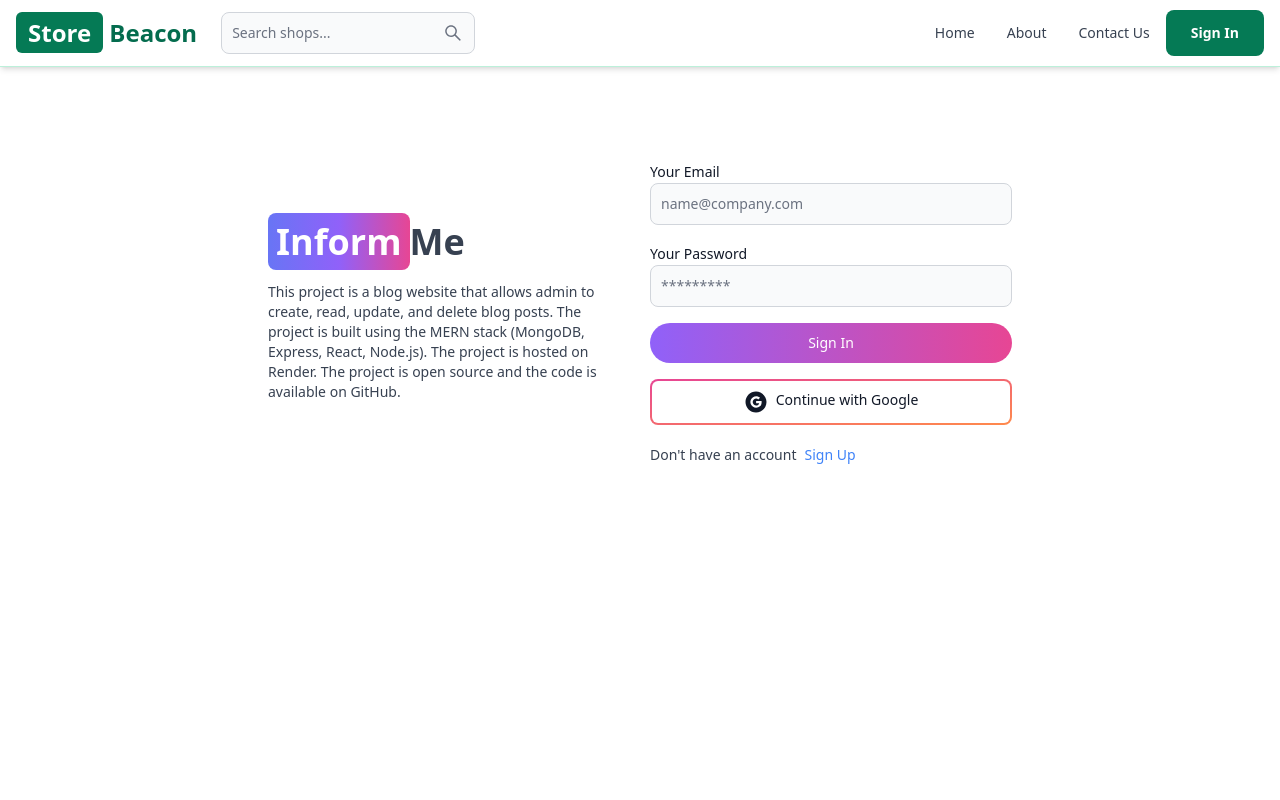
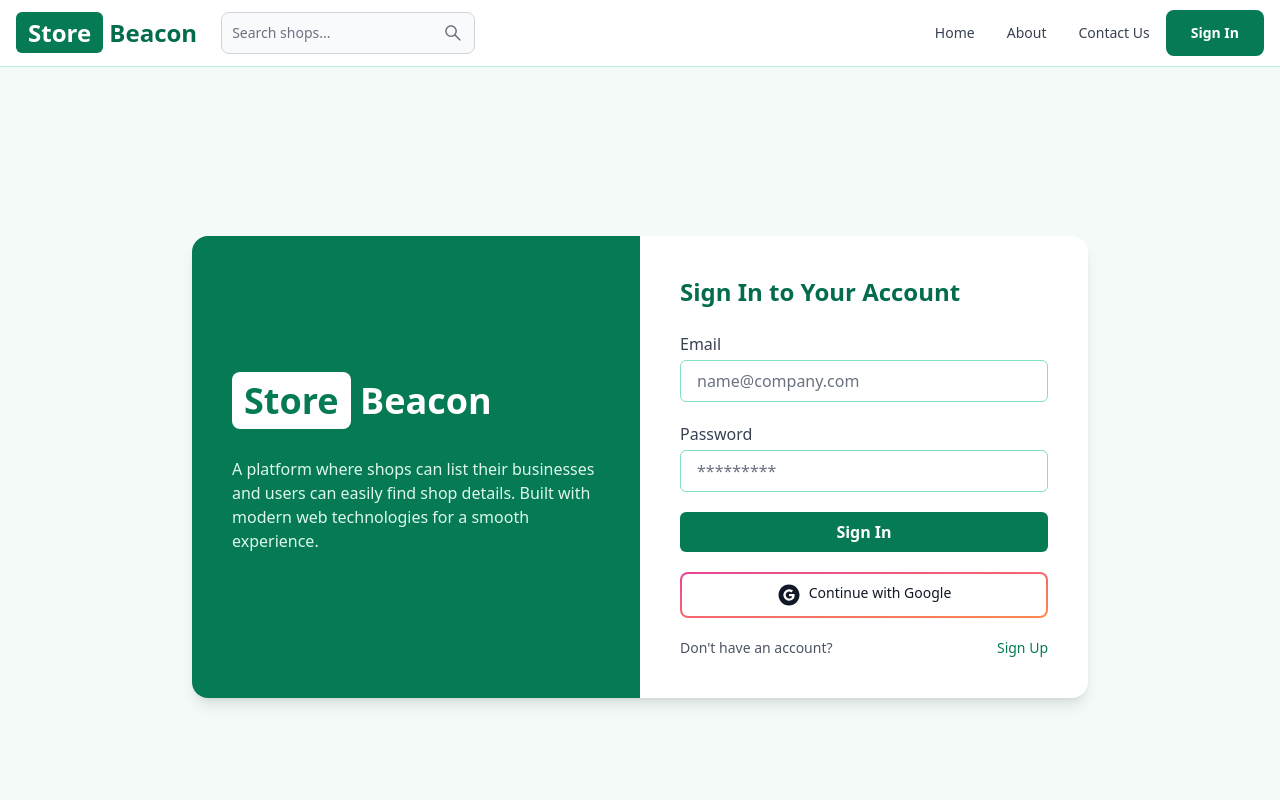
Before and after one commit to SAMEER563/InformMe, a React (Vite) app in the folder client/: page /sign-in in a window 1280 px wide. Shown: the top 800 px of the page. Built offline with nearby package versions, Linux system fonts and the light colour scheme.

Commit message:
Update SignIn page

```diff
--- a/client/src/pages/SignIn.jsx
+++ b/client/src/pages/SignIn.jsx
@@ -1,111 +1,115 @@
-import { Alert, Button, Label, Spinner, TextInput } from "flowbite-react";
 import { useState } from "react";
 import { Link, useNavigate } from "react-router-dom";
 import { useDispatch, useSelector } from "react-redux";
-import {signInStart, signInSuccess, signInFailure } from "../redux/user/userSlice";
+import { signInStart, signInSuccess, signInFailure } from "../redux/user/userSlice";
 import OAuth from "../components/OAuth";
-
 
 export default function SignIn() {
   const [formData, setFormData] = useState({});
-  const {loading, error: errorMessage} = useSelector((state) => state.user);
+  const { loading, error: errorMessage } = useSelector((state) => state.user);
   const dispatch = useDispatch();
   const navigate = useNavigate();
+
   const handleChange = (e) => {
-    setFormData({ ...formData, [e.target.id]: e.target.value.trim()});
+    setFormData({ ...formData, [e.target.id]: e.target.value.trim() });
   };
 
   const handleSubmit = async (e) => {
     e.preventDefault();
-    if ( !formData.email || !formData.password) {
-     return dispatch(signInFailure('Please fill in all fields'));
-
+    if (!formData.email || !formData.password) {
+      return dispatch(signInFailure("Please fill in all fields"));
     }
     try {
       dispatch(signInStart());
-      const res = await fetch('/api/auth/signin', {
-        method: 'POST',
-        headers: {
-          'Content-Type': 'application/json',
-        },
+      const res = await fetch("/api/auth/signin", {
+        method: "POST",
+        headers: { "Content-Type": "application/json" },
         body: JSON.stringify(formData),
       });
       const data = await res.json();
-      if (data.success === false) {
-       dispatch(signInFailure(data.message));
-      }
+      if (data.success === false) dispatch(signInFailure(data.message));
 
       if (res.ok) {
         dispatch(signInSuccess(data));
-        navigate('/');
+        navigate("/");
       }
     } catch (error) {
       dispatch(signInFailure(error.message));
     }
   };
 
-
-
   return (
-    <div className="min-h-screen mt-20">
-      <div className="flex p-3 max-w-3xl mx-auto flex-col md:flex-row md:items-center gap-5" >
-
-        {/* left */}
-        <div className="flex-1">
-        <Link to="/" className="font-bold dark:text-white text-4xl">
-        <span className="px-2 py-1 bg-gradient-to-r from-indigo-500 via-purple-500 to-pink-500 rounded-lg text-white">Inform</span>
-       Me
-       </Link>
-       <p className="text-sm mt-5">
-        This project is a blog website that allows admin to create, read, update, and delete blog posts. The project is built using the MERN stack (MongoDB, Express, React, Node.js). The project is hosted on Render. The project is open source and the code is available on GitHub.
-       </p>
+    <div className="min-h-screen flex items-center justify-center bg-green-50 px-4">
+      <div className="max-w-4xl w-full bg-white rounded-2xl shadow-lg overflow-hidden flex flex-col md:flex-row">
+        {/* Left section */}
+        <div className="flex-1 bg-green-600 text-white p-10 flex flex-col justify-center">
+          <Link to="/" className="text-4xl font-bold mb-5 inline-block">
+            <span className="bg-white text-green-600 px-3 py-1 rounded-lg">Store</span> Beacon
+          </Link>
+          <p className="mt-4 text-green-100">
+            A platform where shops can list their businesses and users can easily find shop details.
+            Built with modern web technologies for a smooth experience.
+          </p>
         </div>
 
-        {/* right */}
-        <div className="flex-1">
-          <form className="flex flex-col gap-4" onSubmit={handleSubmit}>
+        {/* Right section */}
+        <div className="flex-1 p-10 flex flex-col justify-center">
+          <h2 className="text-2xl font-bold text-green-700 mb-6">Sign In to Your Account</h2>
 
-            <div>
-              <Label value="Your Email" />
-              <TextInput type="email" placeholder="name@company.com"
-              id="email" onChange={handleChange}
+          <form className="flex flex-col gap-5" onSubmit={handleSubmit}>
+            <div className="flex flex-col">
+              <label htmlFor="email" className="mb-1 text-gray-700 font-medium">
+                Email
+              </label>
+              <input
+                type="email"
+                id="email"
+                placeholder="name@company.com"
+                onChange={handleChange}
+                className="border border-green-300 rounded-md px-4 py-2 focus:outline-none focus:ring-2 focus:ring-green-500"
               />
             </div>
-            <div>
-              <Label value="Your Password" />
-              <TextInput type="password" placeholder="*********"
-              id="password" onChange={handleChange}
+
+            <div className="flex flex-col">
+              <label htmlFor="password" className="mb-1 text-gray-700 font-medium">
+                Password
+              </label>
+              <input
+                type="password"
+                id="password"
+                placeholder="*********"
+                onChange={handleChange}
+                className="border border-green-300 rounded-md px-4 py-2 focus:outline-none focus:ring-2 focus:ring-green-500"
               />
             </div>
-            <Button gradientDuoTone="purpleToPink" type="submit" pill disabled={loading}>
-              {
-                loading ? (
-                  <>
-                  <Spinner size='sm' />
-                  <span className="pl-3">Loading...</span>
-                  </>
-                 ) : (
-                  'Sign In'
-              )}
-            </Button>
+
+            <button
+              type="submit"
+              disabled={loading}
+              className={`bg-green-600 text-white font-semibold py-2 rounded-md transition hover:bg-green-700 ${
+                loading ? "opacity-70 cursor-not-allowed" : ""
+              }`}
+            >
+              {loading ? "Signing In..." : "Sign In"}
+            </button>
+
             <OAuth />
           </form>
-          <div className="flex gap-2 text-sm mt-5
-          ">
-            <span>Don&apos;t have an account</span>
-            <Link to="/sign-up" className="text-blue-500">
-                Sign Up
-              </Link>
+
+          <div className="mt-5 text-sm text-gray-600 flex justify-between">
+            <span>Don't have an account?</span>
+            <Link to="/sign-up" className="text-green-600 font-medium hover:underline">
+              Sign Up
+            </Link>
           </div>
-          {
-            errorMessage && (
-              <Alert className="mt-5" color='failure'>
-                {errorMessage}
-              </Alert>
-            )
-          }
+
+          {errorMessage && (
+            <div className="mt-5 p-3 bg-red-100 text-red-700 rounded-md">
+              {errorMessage}
+            </div>
+          )}
         </div>
       </div>
     </div>
-  )
+  );
 }
```
